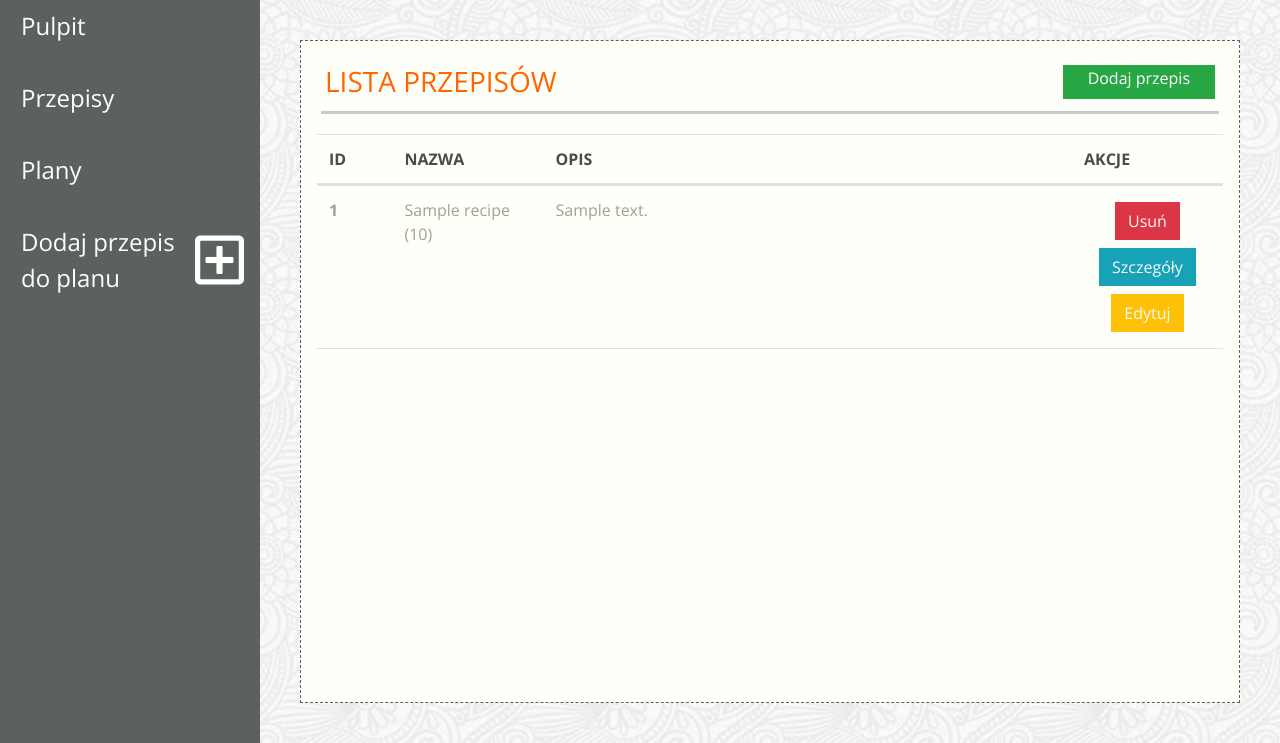
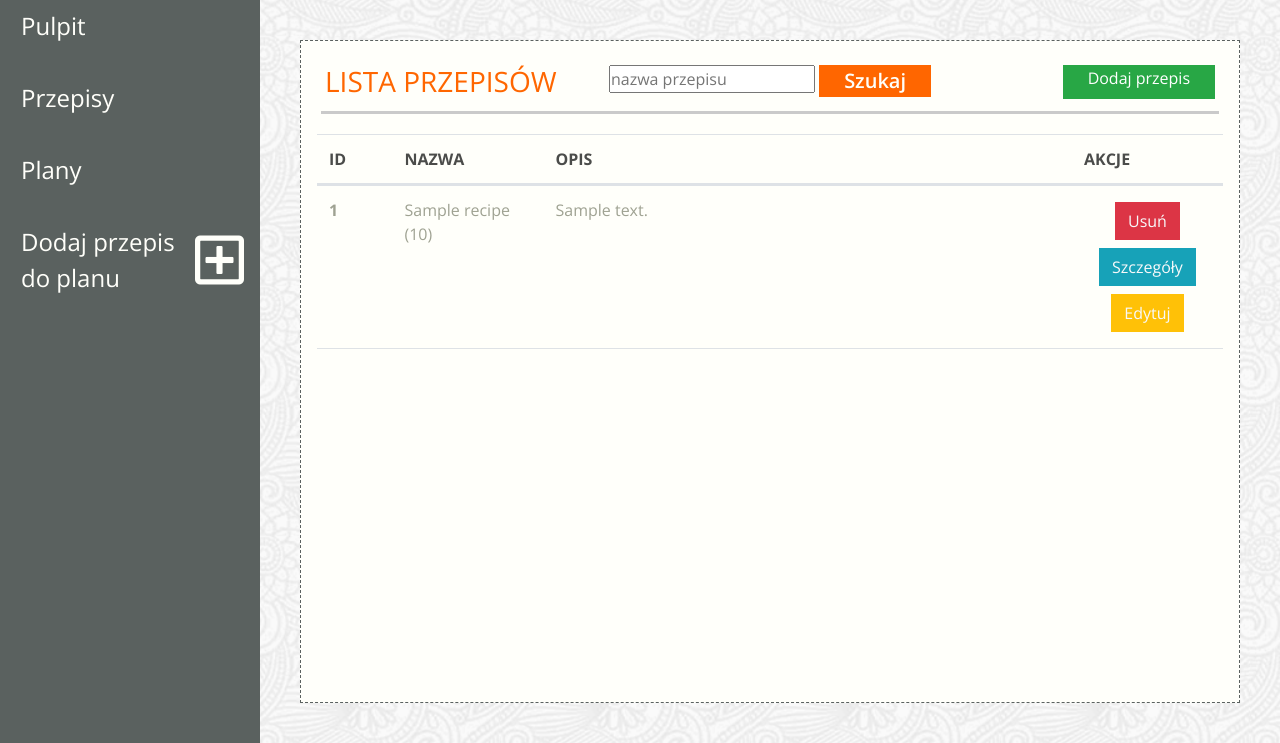
Before and after one commit to KarolinaK-14/scrum-lab, a Django app: template jedzonko/templates/app-recipes.html in a window 1280 px wide. Shown: the part 84-827 px from the top of the page. Run offline with Django 3.2, Linux system fonts and the light colour scheme; the template is opened without the code that fills it: most values are stand-ins (such as "Sample title", 1, 10 or a date in 2020); some libraries are stand-ins or nearby versions; some web fonts are replaced.

Commit message:
17 wyszukiwanie przepisow

```diff
--- a/jedzonko/templates/app-recipes.html
+++ b/jedzonko/templates/app-recipes.html
@@ -11,6 +11,10 @@
     <div class="row border-bottom border-3 p-1 m-1">
         <div class="col noPadding"><h3 class="color-header text-uppercase">Lista
             Przepisów</h3></div>
+        <form action="" method="GET">
+            <input type="text" name="search" placeholder="nazwa przepisu">
+            <button class="btn btn-color rounded-0 pt-0 pb-0 pr-4 pl-4" type="submit">Szukaj</button>
+        </form>
         <div class="col noPadding d-flex justify-content-end mb-2"><a
                 href="{% url 'add-recipe' %}"
                 class="btn btn-success rounded-0 pt-0 pb-0 pr-4 pl-4">Dodaj
--- a/jedzonko/views.py
+++ b/jedzonko/views.py
@@ -57,6 +57,10 @@ class DashboardView(View):
 class RecipeListView(View):
     def get(self, request):
         recipe_list = Recipe.objects.all().order_by("-votes", "-created")
+        search = request.GET.get("search")
+        if search:
+            search_result = recipe_list.filter(name__contains=search)
+            return render(request, "app-recipes.html", {"recipes": search_result})
         paginator = Paginator(recipe_list, 50)
         page = request.GET.get('page')
         recipes = paginator.get_page(page)
```
